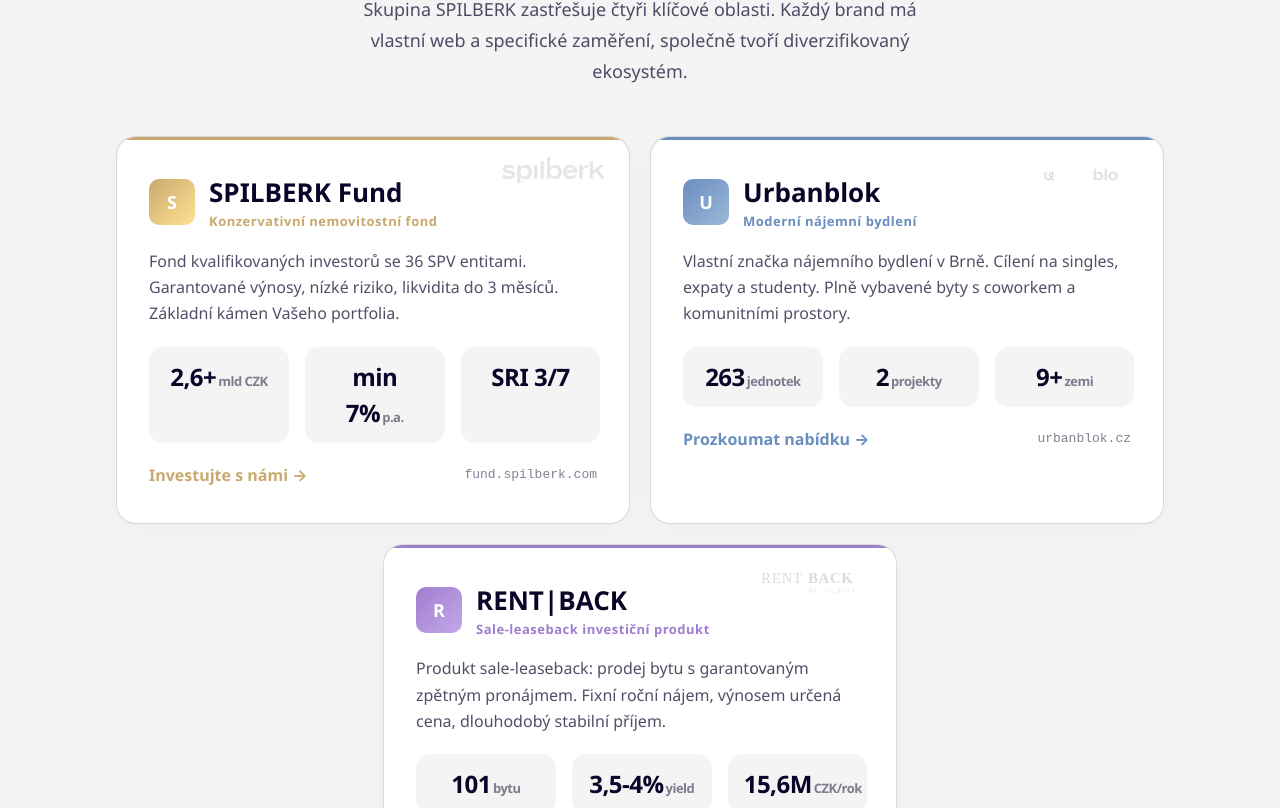
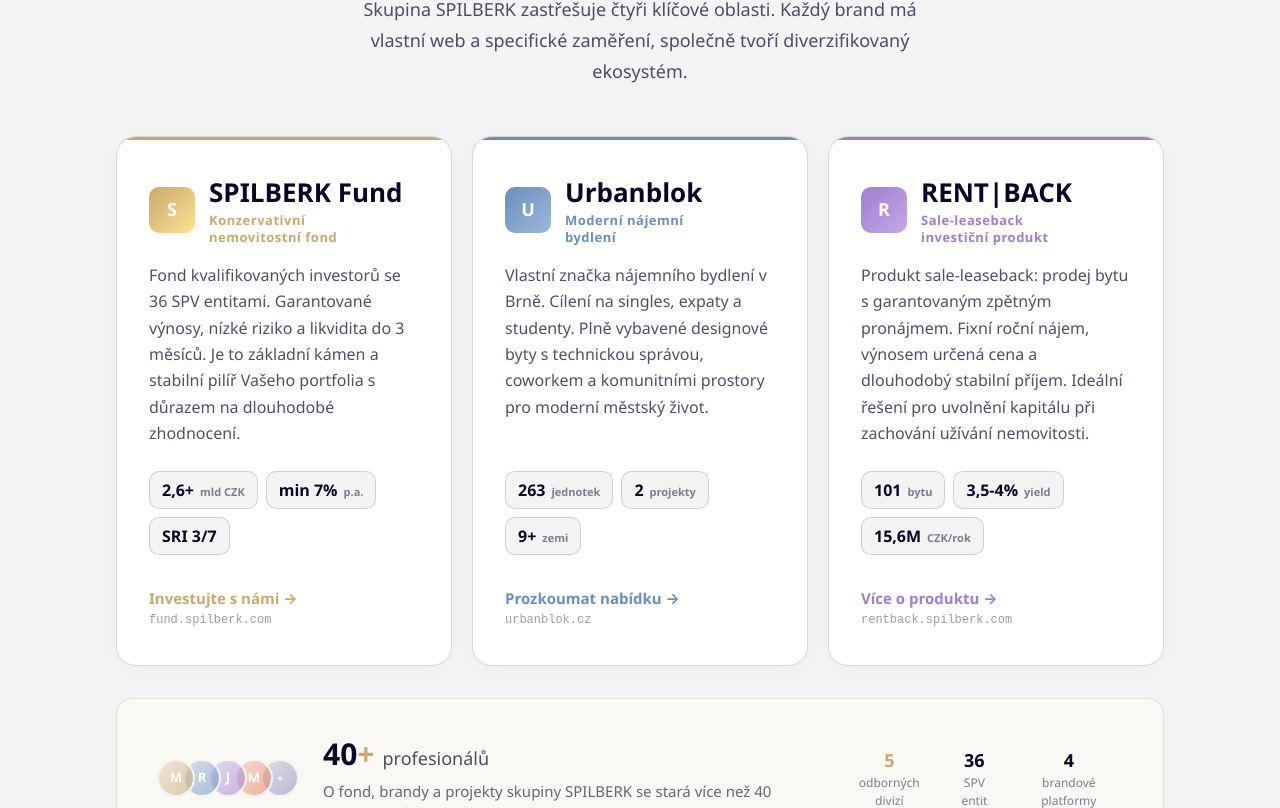
Before and after one commit to spilberkweb/spilberk-group, a Next.js app: page / in a window 1280 px wide. Shown: the part 972-1780 px from the top of the page. Built offline with nearby package versions, Linux system fonts and the light colour scheme.

Commit message:
feat: Enhance EcosystemSection layout with a 3-column grid, refine card styling, and update brand descriptions.

```diff
--- a/components/home/EcosystemSection.tsx
+++ b/components/home/EcosystemSection.tsx
@@ -38,16 +38,17 @@
           </p>
         </div>
 
-        <div className="grid grid-cols-1 md:grid-cols-2 gap-5">
+        <div className="grid grid-cols-1 md:grid-cols-2 lg:grid-cols-3 gap-5">
           {brands.map((b, i) => (
             <a
               key={i}
               href={b.realUrl}
-              className={i === 2 && brands.length === 3 ? "md:col-span-2 md:mx-auto md:w-[calc(50%-10px)]" : ""}
+              className={i === 2 && brands.length === 3 ? "md:col-span-2 lg:col-span-1 md:mx-auto lg:mx-0 md:w-[calc(50%-10px)] lg:w-full" : ""}
               style={{
                 textDecoration: "none",
                 color: "inherit",
-                display: "block",
+                display: "flex",
+                flexDirection: "column",
                 background: "#FFFFFF",
                 border: `1px solid ${borderLight}`,
                 boxShadow: "0 4px 24px rgba(0,0,0,0.03)",
@@ -57,6 +58,7 @@
                 overflow: "hidden",
                 transition: "border-color 0.3s",
                 cursor: "pointer",
+                height: "100%",
               }}
             >
               {/* Accent top border */}
@@ -71,10 +73,6 @@
                 }}
               />
 
-              {/* Brand logo top-right */}
-              <div className="hidden sm:block" style={{ position: "absolute", top: 20, right: 24, opacity: 0.2, filter: "brightness(0)" }}>
-                {b.logo(b.color)}
-              </div>
 
               {/* Header */}
               <div
@@ -109,6 +107,8 @@
                       color: b.color,
                       fontWeight: 600,
                       letterSpacing: 0.5,
+                      lineHeight: 1.3,
+                      maxWidth: 140,
                     }}
                   >
                     {b.tagline}
@@ -123,53 +123,53 @@
                   color: textDark,
                   opacity: 0.7,
                   lineHeight: 1.65,
-                  marginBottom: 20,
-                  minHeight: 44,
+                  marginBottom: 24,
+                  flexGrow: 1,
                 }}
               >
                 {b.desc}
               </p>
 
-              {/* Stats row */}
-              <div className="flex flex-wrap sm:flex-nowrap gap-2 sm:gap-4 mb-5">
+              {/* Stats parameters */}
+              <div className="flex flex-wrap gap-2 mb-8">
                 {b.stats.map((s, j) => (
                   <div
                     key={j}
-                    className="flex-1 text-center rounded-xl py-2 px-1 sm:py-3 sm:px-4"
+                    className="flex items-baseline gap-1.5 rounded-lg py-1.5 px-3 transition-colors hover:bg-gray-200"
                     style={{
                       background: bgLight,
-                      minWidth: "calc(33% - 8px)",
+                      border: `1px solid ${borderLight}`,
                     }}
                   >
                     <div
-                      style={{ fontSize: "clamp(18px, 2.3vw, 24px)", fontWeight: 700, color: textDark, letterSpacing: -0.5 }}
+                      style={{ fontSize: 16, fontWeight: 700, color: textDark }}
                     >
                       {s.v}
-                      {s.u && (
-                        <span
-                          style={{ fontSize: "clamp(10px, 1.2vw, 13px)", color: textDark, opacity: 0.5, marginLeft: 2 }}
-                        >
-                          {s.u}
-                        </span>
-                      )}
                     </div>
+                    {s.u && (
+                      <span
+                        style={{ fontSize: 11, color: textDark, opacity: 0.5, fontWeight: 600 }}
+                      >
+                        {s.u}
+                      </span>
+                    )}
                   </div>
                 ))}
               </div>
 
-              {/* CTA + URL */}
+              {/* CTA + URL column stack */}
               <div
                 style={{
                   display: "flex",
-                  justifyContent: "space-between",
-                  alignItems: "center",
+                  flexDirection: "column",
+                  gap: 2,
                 }}
               >
-                <span style={{ fontSize: "clamp(14px, 1.5vw, 16px)", fontWeight: 700, color: b.color }}>
+                <span style={{ fontSize: 15, fontWeight: 700, color: b.color }}>
                   {b.cta} &#8594;
                 </span>
                 <span
-                  style={{ fontSize: "clamp(11px, 1.5vw, 13px)", color: textDark, opacity: 0.5, fontFamily: "monospace" }}
+                  style={{ fontSize: 12, color: textDark, opacity: 0.4, fontFamily: "monospace" }}
                 >
                   {b.url}
                 </span>
--- a/components/home/translations.ts
+++ b/components/home/translations.ts
@@ -84,17 +84,17 @@
     brands: {
       fund: {
         tagline: "Konzervativní nemovitostní fond",
-        desc: "Fond kvalifikovaných investorů se 36 SPV entitami. Garantované výnosy, nízké riziko, likvidita do 3 měsíců. Základní kámen Vašeho portfolia.",
+        desc: "Fond kvalifikovaných investorů se 36 SPV entitami. Garantované výnosy, nízké riziko a likvidita do 3 měsíců. Je to základní kámen a stabilní pilíř Vašeho portfolia s důrazem na dlouhodobé zhodnocení.",
         cta: "Investujte s námi"
       },
       urban: {
         tagline: "Moderní nájemní bydlení",
-        desc: "Vlastní značka nájemního bydlení v Brně. Cílení na singles, expaty a studenty. Plně vybavené byty s coworkem a komunitními prostory.",
+        desc: "Vlastní značka nájemního bydlení v Brně. Cílení na singles, expaty a studenty. Plně vybavené designové byty s technickou správou, coworkem a komunitními prostory pro moderní městský život.",
         cta: "Prozkoumat nabídku"
       },
       rent: {
         tagline: "Sale-leaseback investiční produkt",
-        desc: "Produkt sale-leaseback: prodej bytu s garantovaným zpětným pronájmem. Fixní roční nájem, výnosem určená cena, dlouhodobý stabilní příjem.",
+        desc: "Produkt sale-leaseback: prodej bytu s garantovaným zpětným pronájmem. Fixní roční nájem, výnosem určená cena a dlouhodobý stabilní příjem. Ideální řešení pro uvolnění kapitálu při zachování užívání nemovitosti.",
         cta: "Více o produktu"
       }
     }
@@ -187,7 +187,7 @@
       },
       urban: {
         tagline: "Modern rental housing",
-        desc: "Own brand of rental housing in Brno. Targeting singles, expats, and students. Fully equipped apartments with coworking and community spaces.",
+        desc: "Our own brand of rental housing in Brno. Targeting singles, expats, and students. Fully equipped design apartments with technical management, coworking, and community spaces for modern city life.",
         cta: "Explore the offer"
       },
       rent: {
@@ -285,7 +285,7 @@
       },
       urban: {
         tagline: "Alloggi in affitto moderni",
-        desc: "Proprio marchio di alloggi in affitto a Brno. Rivolto a single, espatriati e studenti. Appartamenti completamente attrezzati con spazi di coworking e comunitari.",
+        desc: "Proprio marchio di alloggi in affitto a Brno. Rivolto a single, espatriati e studenti. Appartamenti di design completamente attrezzati con gestione tecnica, spazi di coworking i comunitari per la vita cittadina moderna.",
         cta: "Esplora l'offerta"
       },
       rent: {
```
